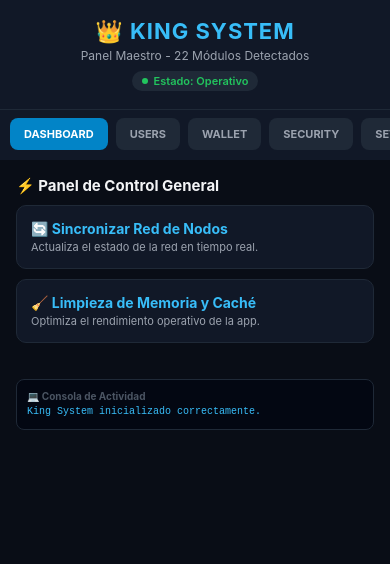
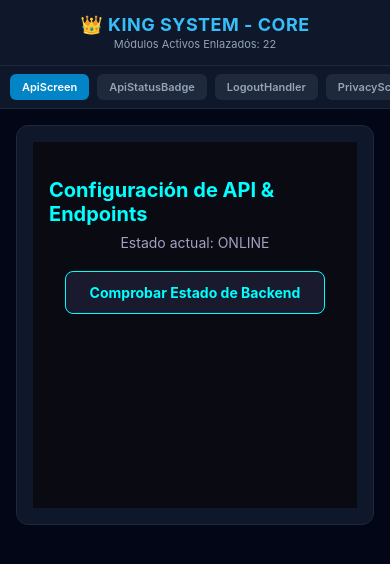
Before and after one commit to miappnav-cell/Interfaz, a React Native app: screen / in a window 390 px wide. Shown: the top 564 px of the page. Built offline with nearby package versions, Linux system fonts and the light colour scheme.

Commit message:
feat(generator): crear script de enlace automatico de pantallas para App.js y actualizar workflow

```diff
--- a/App.js
+++ b/App.js
@@ -1,131 +1,97 @@
 import React, { useState } from 'react';
-import { StyleSheet, Text, View, TouchableOpacity, ScrollView, SafeAreaView, Alert } from 'react-native';
+import { StyleSheet, Text, View, TouchableOpacity, ScrollView, SafeAreaView, Dimensions } from 'react-native';
 import { StatusBar } from 'expo-status-bar';
+import { securityService } from './src/services/securityService';
+import { apiClient, endpoints } from './src/api/endpoints';
+
+// === IMPORTS AUTOMÁTICOS GENERADOS POR EL SISTEMA ===
+import ApiScreen0 from './src/screens/ApiSettings/ApiScreen.jsx';
+import ApiStatusBadge1 from './src/screens/ApiSettings/components/ApiStatusBadge.jsx';
+import LogoutHandler2 from './src/screens/Auth/LogoutHandler.jsx';
+import PrivacyScreen3 from './src/screens/Privacy/PrivacyScreen.jsx';
+import PrivacyToggleCard4 from './src/screens/Privacy/components/PrivacyToggleCard.jsx';
+import SecurityScreen5 from './src/screens/Security/SecurityScreen.jsx';
+import AuditLogsCard6 from './src/screens/Security/components/AuditLogsCard.jsx';
+import BiometricsCard7 from './src/screens/Security/components/BiometricsCard.jsx';
+import SettingsScreen8 from './src/screens/Settings/SettingsScreen.jsx';
+import CacheManagerCard9 from './src/screens/Settings/components/CacheManagerCard.jsx';
+import ThemeSelector10 from './src/screens/Settings/components/ThemeSelector.jsx';
+import UpdatesScreen11 from './src/screens/Updates/UpdatesScreen.jsx';
+import UpdateCard12 from './src/screens/Updates/components/UpdateCard.jsx';
+import UpdateStatusCard13 from './src/screens/Updates/components/UpdateStatusCard.jsx';
+import UsersScreen14 from './src/screens/UsersManager/UsersScreen.jsx';
+import BotControllerCard15 from './src/screens/UsersManager/components/BotControllerCard.jsx';
+import UserCard16 from './src/screens/UsersManager/components/UserCard.jsx';
+import UserFilterBar17 from './src/screens/UsersManager/components/UserFilterBar.jsx';
+import WalletScreen18 from './src/screens/Wallet/WalletScreen.jsx';
+import GatewayConfigCard19 from './src/screens/Wallet/components/GatewayConfigCard.jsx';
+import ReceiveMoneyCard20 from './src/screens/Wallet/components/ReceiveMoneyCard.jsx';
+import RechargeCard21 from './src/screens/Wallet/components/RechargeCard.jsx';
+
+
+const SCREENS = [
+  { id: 'ApiScreen0', label: 'ApiScreen', component: <ApiScreen0 /> },
+  { id: 'ApiStatusBadge1', label: 'ApiStatusBadge', component: <ApiStatusBadge1 /> },
+  { id: 'LogoutHandler2', label: 'LogoutHandler', component: <LogoutHandler2 /> },
+  { id: 'PrivacyScreen3', label: 'PrivacyScreen', component: <PrivacyScreen3 /> },
+  { id: 'PrivacyToggleCard4', label: 'PrivacyToggleCard', component: <PrivacyToggleCard4 /> },
+  { id: 'SecurityScreen5', label: 'SecurityScreen', component: <SecurityScreen5 /> },
+  { id: 'AuditLogsCard6', label: 'AuditLogsCard', component: <AuditLogsCard6 /> },
+  { id: 'BiometricsCard7', label: 'BiometricsCard', component: <BiometricsCard7 /> },
+  { id: 'SettingsScreen8', label: 'SettingsScreen', component: <SettingsScreen8 /> },
+  { id: 'CacheManagerCard9', label: 'CacheManagerCard', component: <CacheManagerCard9 /> },
+  { id: 'ThemeSelector10', label: 'ThemeSelector', component: <ThemeSelector10 /> },
+  { id: 'UpdatesScreen11', label: 'UpdatesScreen', component: <UpdatesScreen11 /> },
+  { id: 'UpdateCard12', label: 'UpdateCard', component: <UpdateCard12 /> },
+  { id: 'UpdateStatusCard13', label: 'UpdateStatusCard', component: <UpdateStatusCard13 /> },
+  { id: 'UsersScreen14', label: 'UsersScreen', component: <UsersScreen14 /> },
+  { id: 'BotControllerCard15', label: 'BotControllerCard', component: <BotControllerCard15 /> },
+  { id: 'UserCard16', label: 'UserCard', component: <UserCard16 /> },
+  { id: 'UserFilterBar17', label: 'UserFilterBar', component: <UserFilterBar17 /> },
+  { id: 'WalletScreen18', label: 'WalletScreen', component: <WalletScreen18 /> },
+  { id: 'GatewayConfigCard19', label: 'GatewayConfigCard', component: <GatewayConfigCard19 /> },
+  { id: 'ReceiveMoneyCard20', label: 'ReceiveMoneyCard', component: <ReceiveMoneyCard20 /> },
+  { id: 'RechargeCard21', label: 'RechargeCard', component: <RechargeCard21 /> }
+];
 
 export default function App() {
-  const [currentModule, setCurrentModule] = useState('dashboard');
-  const [logs, setLogs] = useState(['King System inicializado correctamente.']);
+  const [activeScreenIndex, setActiveScreenIndex] = useState(0);
 
-  const addLog = (msg) => {
-    setLogs(prev => [`[${new Date().toLocaleTimeString()}] ${msg}`, ...prev.slice(0, 4)]);
-  };
-
-  const executeAction = (actionName) => {
-    addLog(`Ejecutando: ${actionName}`);
-    Alert.alert('King System', `Acción [${actionName}] procesada con éxito.`);
-  };
+  const currentScreen = SCREENS[activeScreenIndex] || SCREENS[0];
 
   return (
     <SafeAreaView style={styles.container}>
       <StatusBar style="light" />
 
-      {/* Cabecera */}
+      {/* Cabecera del King System */}
       <View style={styles.header}>
-        <Text style={styles.title}>👑 KING SYSTEM</Text>
-        <Text style={styles.subtitle}>Panel Maestro - 22 Módulos Detectados</Text>
-        <View style={styles.badge}>
-          <View style={styles.dot} />
-          <Text style={styles.badgeText}>Estado: Operativo</Text>
-        </View>
+        <Text style={styles.title}>👑 KING SYSTEM - CORE</Text>
+        <Text style={styles.subtitle}>Módulos Activos Enlazados: {SCREENS.length}</Text>
       </View>
 
-      {/* Navegación Modular */}
-      <ScrollView horizontal showsHorizontalScrollIndicator={false} style={styles.navScroll}>
-        {['dashboard', 'users', 'wallet', 'security', 'settings', 'updates', 'api'].map((mod) => (
+      {/* Selector Dinámico de Pantallas */}
+      <View style={styles.navContainer}>
+        <ScrollView horizontal showsHorizontalScrollIndicator={false} contentContainerStyle={styles.navScroll}>
+          {SCREENS.map((scr, idx) => (
             <TouchableOpacity
-            key={mod}
-            style={[styles.navTab, currentModule === mod && styles.navTabActive]}
-            onPress={() => { setCurrentModule(mod); addLog(`Cambiando a módulo: ${mod}`); }}
+              key={scr.id}
+              style={[styles.navTab, activeScreenIndex === idx && styles.navTabActive]}
+              onPress={() => setActiveScreenIndex(idx)}
             >
-            <Text style={[styles.navTabText, currentModule === mod && styles.navTabTextActive]}>
-              {mod.toUpperCase()}
+              <Text style={[styles.navText, activeScreenIndex === idx && styles.navTextActive]} numberOfLines={1}>
+                {scr.label}
               </Text>
             </TouchableOpacity>
           ))}
         </ScrollView>
+      </View>
 
-      {/* Contenido Dinámico según el Módulo */}
-      <ScrollView contentContainerStyle={styles.content}>
-        {currentModule === 'dashboard' && (
-          <View style={styles.section}>
-            <Text style={styles.sectionTitle}>⚡ Panel de Control General</Text>
-            <TouchableOpacity style={styles.card} onPress={() => executeAction('Sincronizar Nodos')}>
-              <Text style={styles.cardTitle}>🔄 Sincronizar Red de Nodos</Text>
-              <Text style={styles.cardDesc}>Actualiza el estado de la red en tiempo real.</Text>
-            </TouchableOpacity>
-            <TouchableOpacity style={styles.card} onPress={() => executeAction('Limpiar Caché')}>
-              <Text style={styles.cardTitle}>🧹 Limpieza de Memoria y Caché</Text>
-              <Text style={styles.cardDesc}>Optimiza el rendimiento operativo de la app.</Text>
-            </TouchableOpacity>
-          </View>
+      {/* Renderizado de la Pantalla Activa */}
+      <ScrollView contentContainerStyle={styles.screenContainer}>
+        <View style={styles.wrapper}>
+          {currentScreen ? currentScreen.component : (
+            <Text style={styles.errorText}>Cargando módulo de sistema...</Text>
           )}
-
-        {currentModule === 'users' && (
-          <View style={styles.section}>
-            <Text style={styles.sectionTitle}>👥 Gestión de Usuarios y Bots</Text>
-            <TouchableOpacity style={styles.card} onPress={() => executeAction('Reiniciar Bots Activos')}>
-              <Text style={styles.cardTitle}>🤖 BotControllerCard - Reiniciar Instancias</Text>
-              <Text style={styles.cardDesc}>Envía orden de reinicio a los bots del sistema.</Text>
-            </TouchableOpacity>
-          </View>
-        )}
-
-        {currentModule === 'wallet' && (
-          <View style={styles.section}>
-            <Text style={styles.sectionTitle}>💰 Billetera y Pasarelas</Text>
-            <TouchableOpacity style={styles.card} onPress={() => executeAction('Procesar Recarga')}>
-              <Text style={styles.cardTitle}>💳 RechargeCard - Gestión de Fondos</Text>
-              <Text style={styles.cardDesc}>Administra los fondos y pasarelas de pago.</Text>
-            </TouchableOpacity>
-          </View>
-        )}
-
-        {currentModule === 'security' && (
-          <View style={styles.section}>
-            <Text style={styles.sectionTitle}>🔒 Seguridad y Auditoría</Text>
-            <TouchableOpacity style={styles.card} onPress={() => executeAction('Verificar Logs')}>
-              <Text style={styles.cardTitle}>🛡️ AuditLogsCard - Revisar Registros</Text>
-              <Text style={styles.cardDesc}>Monitorea las actividades recientes del sistema.</Text>
-            </TouchableOpacity>
-          </View>
-        )}
-
-        {currentModule === 'settings' && (
-          <View style={styles.section}>
-            <Text style={styles.sectionTitle}>⚙️ Ajustes del Sistema</Text>
-            <TouchableOpacity style={styles.card} onPress={() => executeAction('Cambiar Tema')}>
-              <Text style={styles.cardTitle}>🎨 ThemeSelector - Apariencia</Text>
-              <Text style={styles.cardDesc}>Configura los parámetros visuales de la interfaz.</Text>
-            </TouchableOpacity>
-          </View>
-        )}
-
-        {currentModule === 'updates' && (
-          <View style={styles.section}>
-            <Text style={styles.sectionTitle}>🚀 Actualizaciones</Text>
-            <TouchableOpacity style={styles.card} onPress={() => executeAction('Buscar Updates')}>
-              <Text style={styles.cardTitle}>📦 UpdateCard - Versión del Sistema</Text>
-              <Text style={styles.cardDesc}>Comprueba la disponibilidad de nuevas versiones.</Text>
-            </TouchableOpacity>
-          </View>
-        )}
-
-        {currentModule === 'api' && (
-          <View style={styles.section}>
-            <Text style={styles.sectionTitle}>🌐 Configuración de API</Text>
-            <TouchableOpacity style={styles.card} onPress={() => executeAction('Probar Endpoints')}>
-              <Text style={styles.cardTitle}>🔗 ApiStatusBadge - Estado de Conexión</Text>
-              <Text style={styles.cardDesc}>Valida la comunicación con los servidores remotos.</Text>
-            </TouchableOpacity>
-          </View>
-        )}
-
-        {/* Consola de Eventos */}
-        <View style={styles.console}>
-          <Text style={styles.consoleHeader}>💻 Consola de Actividad</Text>
-          {logs.map((l, i) => (
-            <Text key={i} style={styles.consoleText}>{l}</Text>
-          ))}
         </View>
       </ScrollView>
     </SafeAreaView>
@@ -133,25 +99,17 @@ export default function App() {
 }
 
 const styles = StyleSheet.create({
-  container: { flex: 1, backgroundColor: '#090d16' },
-  header: { padding: 18, backgroundColor: '#111827', alignItems: 'center', borderBottomWidth: 1, borderBottomColor: '#1f2937' },
-  title: { fontSize: 22, fontWeight: 'bold', color: '#38bdf8', letterSpacing: 1 },
-  subtitle: { fontSize: 12, color: '#9ca3af', marginTop: 4 },
-  badge: { flexDirection: 'row', alignItems: 'center', marginTop: 8, backgroundColor: '#1f2937', paddingHorizontal: 10, paddingVertical: 3, borderRadius: 12 },
-  dot: { width: 6, height: 6, borderRadius: 3, backgroundColor: '#22c55e', marginRight: 6 },
-  badgeText: { color: '#22c55e', fontSize: 11, fontWeight: '600' },
-  navScroll: { maxHeight: 50, backgroundColor: '#111827', paddingHorizontal: 10, paddingVertical: 8 },
-  navTab: { paddingHorizontal: 14, paddingVertical: 6, backgroundColor: '#1f2937', borderRadius: 8, marginRight: 8, height: 32, justifyContent: 'center' },
+  container: { flex: 1, backgroundColor: '#020617' },
+  header: { padding: 14, backgroundColor: '#0f172a', alignItems: 'center', borderBottomWidth: 1, borderBottomColor: '#1e293b' },
+  title: { fontSize: 18, fontWeight: 'bold', color: '#38bdf8', letterSpacing: 0.5 },
+  subtitle: { fontSize: 11, color: '#94a3b8', marginTop: 2 },
+  navContainer: { backgroundColor: '#0f172a', borderBottomWidth: 1, borderBottomColor: '#1e293b' },
+  navScroll: { paddingHorizontal: 10, paddingVertical: 8 },
+  navTab: { paddingHorizontal: 12, paddingVertical: 6, backgroundColor: '#1e293b', borderRadius: 6, marginRight: 8, justifyContent: 'center' },
   navTabActive: { backgroundColor: '#0284c7' },
-  navTabText: { color: '#9ca3af', fontSize: 11, fontWeight: 'bold' },
-  navTabTextActive: { color: '#ffffff' },
-  content: { padding: 16 },
-  section: { marginBottom: 16 },
-  sectionTitle: { fontSize: 15, fontWeight: 'bold', color: '#f3f4f6', marginBottom: 10 },
-  card: { backgroundColor: '#111827', padding: 14, borderRadius: 10, marginBottom: 10, borderWidth: 1, borderColor: '#1f2937' },
-  cardTitle: { fontSize: 14, fontWeight: 'bold', color: '#38bdf8', marginBottom: 3 },
-  cardDesc: { fontSize: 11, color: '#9ca3af' },
-  console: { backgroundColor: '#030712', padding: 10, borderRadius: 8, borderWidth: 1, borderColor: '#1f2937', marginTop: 10 },
-  consoleHeader: { color: '#4b5563', fontSize: 10, fontWeight: 'bold', marginBottom: 4 },
-  consoleText: { color: '#38bdf8', fontSize: 10, fontFamily: 'monospace', marginBottom: 2 }
+  navText: { color: '#94a3b8', fontSize: 11, fontWeight: '600' },
+  navTextActive: { color: '#ffffff' },
+  screenContainer: { padding: 16, flexGrow: 1 },
+  wrapper: { backgroundColor: '#0f172a', borderRadius: 12, padding: 16, borderWidth: 1, borderColor: '#1e293b', minHeight: 400 },
+  errorText: { color: '#ef4444', textAlign: 'center', marginTop: 20 }
 });
```
Also changed, not shown: generate-app.js (added, +109 -0 lines). Lines whose indentation alone changed are shown as unchanged.
